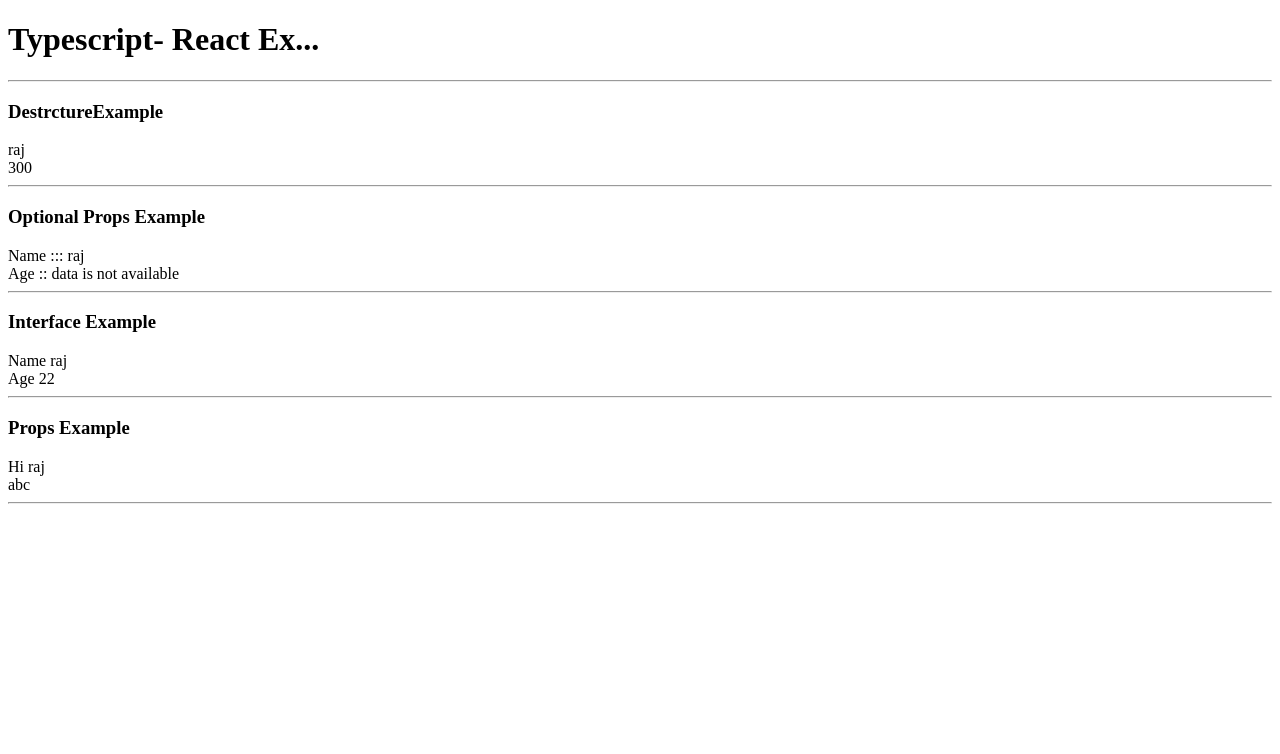
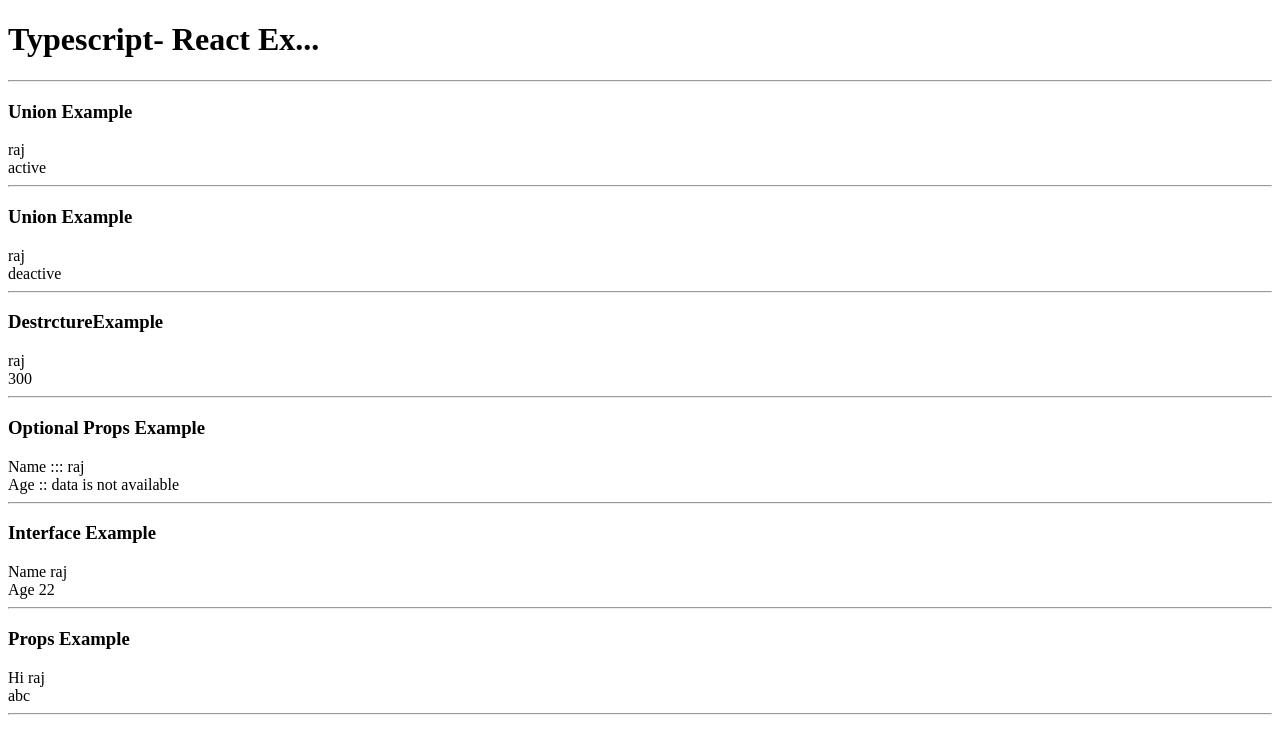
Before and after one commit to rajrachchh14/typescript-react-examples, a React (Create React App) app: page / in a window 1280 px wide. Shown: the top 754 px of the page. Built offline with nearby package versions, Linux system fonts and the light colour scheme.

Commit message:
union example

```diff
--- a/src/App.tsx
+++ b/src/App.tsx
@@ -2,12 +2,16 @@
 import InterFaceExampleTwo from "./Examples/InterFaceExampleTwo";
 import OptionalPropsExampleThree from "./Examples/OptionalPropsExampleThree";
 import DestrctureExampleFour from "./Examples/DestrctureExampleFour";
+import UnionEx5 from "./Examples/UnionEx5";
 
 function App() {
   return (
     <div className="App">
       <h1>Typescript- React Ex...</h1>
       <hr />
+      <UnionEx5 user="raj" status="active" />
+      <UnionEx5 user="raj" status="deactive" />
+      {/* <UnionEx5 user="raj" status="deactiveAbc" /> */}
       <DestrctureExampleFour user="raj" />
       <OptionalPropsExampleThree user="raj" />
       <InterFaceExampleTwo user="raj" age={22} />
--- a/src/Examples/DestrctureExampleFour.tsx
+++ b/src/Examples/DestrctureExampleFour.tsx
@@ -1,3 +1,6 @@
+// Destrcture Example
+// Destrcture props
+
 type ProfileInterface = {
   user: string;
   age?: number;
--- /dev/null
+++ b/src/Examples/UnionEx5.tsx
@@ -0,0 +1,20 @@
+// union Example ...
+//  "active" | "deactive";
+
+type ProfileInterface = {
+  user: string;
+  status: "active" | "deactive";
+};
+
+const UnionEx5 = ({ user, status }: ProfileInterface) => {
+  return (
+    <div>
+      <h3>Union Example</h3>
+      <div>{user}</div>
+      <div>{status}</div>
+      <hr />
+    </div>
+  );
+};
+
+export default UnionEx5;
```
